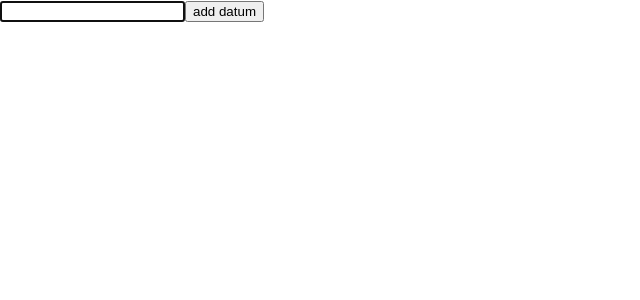
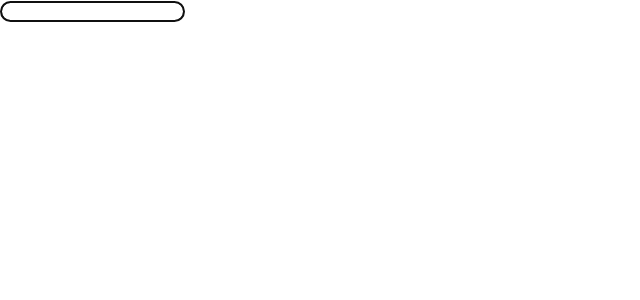
Before and after one commit to travisk-codes/datum-input-bar, a React (Create React App) app: page / in a window 1280 px wide. Shown: the top 300 px of the page, without its empty margins (0-640 px from the left). Built offline with nearby package versions, Linux system fonts and the light colour scheme.

Commit message:
modifies tests and implementations, adds example states to tests, renames keydown func, only renders "add datum" button if not empty, et al

```diff
--- a/src/DatumBar.css
+++ b/src/DatumBar.css
@@ -0,0 +1,13 @@
+.tag-name {
+	border-top-left-radius: 10px;
+	border-bottom-left-radius: 10px;
+}
+
+.tag-value {
+	border-top-right-radius: 10px;
+	border-bottom-right-radius: 10px;
+}
+
+.solo {
+	border-radius: 10px;
+}
--- a/src/DatumBar.tsx
+++ b/src/DatumBar.tsx
@@ -7,13 +7,25 @@ import React, {
 	KeyboardEvent,
 } from 'react'
 import { TagSegment } from './interfaces'
+import './DatumBar.css'
+
+export function findFocusedSeg(segs: TagSegment[]): number {
+	let focused = segs.filter(s => s.isFocused)
+	if (!focused.length) return -1
+	if (focused.length > 1)
+		throw new Error('more than one input is "focused"')
+	return segs
+		.map((s, i) => (s.isFocused ? i : 0))
+		.reduce((sum, i) => (sum += i))
+}
 
 // prettier-ignore
-export function addTagSeg(segs: TagSegment[]): TagSegment[] {
+export function addSeg(segs: TagSegment[]): TagSegment[] {
 	// prettier-ignore
 	let i: number = findFocusedSeg(segs)
 	if (segs.length && !segs[i].text) return segs
-	const newSeg: TagSegment = { text: '', isFocused: true }
+	let newSeg: TagSegment = { text: '', isFocused: true, isValue: false }
+	if (segs.length && !segs[i].isValue) newSeg.isValue = true
 	segs = segs.map(s => ({ ...s, isFocused: false }))
 	segs.splice(i + 1, 0, newSeg)
 	return segs
@@ -42,16 +54,6 @@ export function deleteSeg(
 	return otherSegs
 }
 
-export function findFocusedSeg(segs: TagSegment[]): number {
-	let focused = segs.filter(s => s.isFocused)
-	if (!focused.length) return -1
-	if (focused.length > 1)
-		throw new Error('more than one input is "focused"')
-	return segs
-		.map((s, i) => (s.isFocused ? i : 0))
-		.reduce((sum, i) => (sum += i))
-}
-
 export function changeFocusedSeg(
 	segs: TagSegment[],
 	i: number
@@ -70,32 +72,21 @@ export function changeFocusedSeg(
 export function placeAddValueButtons(
 	segs: TagSegment[]
 ): TagSegment[] {
-	let insert_at: number[] = []
-	let pad: number = 0
 	const button: TagSegment = {
 		text: '+',
 		isFocused: false,
-		hasValue: false,
+		isValue: true,
 	}
-	let newSegs = [...segs].map((s, i) => {
-		if (i > 0 && segs[i - 1].hasValue && s.hasValue)
-			throw new Error('a value cannot have a value')
-		if (i > 0 && segs[i - 1].hasValue) return s
-		if (s.text === '+') return s
-		if (s.text && !hasPair(segs, i)) {
-			insert_at.push(i + 1)
-			return { ...s, hasValue: false }
-		}
-		return s
+	let newSegs = [...segs]
+	let indexAdj = 0
+	segs.forEach((s, i) => {
+		if (!s.text) return
+		if (s.text === '+') return
+		if (hasPair(segs, i)) return
+		if (s.isValue) return
+		newSegs.splice(i + indexAdj + 1, 0, button)
+		indexAdj++
 	})
-	for (let i of insert_at) {
-		if (i === newSegs.length) {
-			newSegs.push(button)
-		} else {
-			newSegs.splice(i + pad, 0, button)
-			pad++
-		}
-	}
 	return newSegs
 }
 
@@ -105,20 +96,10 @@ export function hasPair(
 ): boolean {
 	if (i < 0 || i >= segs.length)
 		throw new Error('index out of range')
-	if (segs[i].hasValue) return true
-	if (segs[i + 1] && segs[i + 1].text === '+') return true
-	return false
-}
-
-export function isAValue(
-	segs: TagSegment[],
-	i: number
-): boolean {
-	if (i < 0 || i >= segs.length)
-		throw new Error('index out of range')
-	if (!segs[i - 1]) return false
-	if (segs[i - 1].hasValue) return true
-	if (segs[i].text === '+') return true
+	if (segs[i].isValue) return true
+	if (!segs[i + 1]) return false
+	if (segs[i + 1].text === '+') return true
+	if (segs[i + 1].isFocused) return true
 	return false
 }
 
@@ -155,11 +136,12 @@ export default function DatumBar() {
 	const newSeg = [{ text: '', isFocused: true }]
 	const [segments, setSegments] = useState(newSeg)
 	let refs: any[] = []
+
 	useEffect(() => {
 		refs[findFocusedSeg(segments)].focus()
 	})
 
-	function handleKeyDown(
+	function checkForBackspace(
 		e: KeyboardEvent<HTMLInputElement>
 	) {
 		// prettier-ignore
@@ -175,30 +157,37 @@ export default function DatumBar() {
 		e.preventDefault()
 		let newSegs: TagSegment[] = [...segments]
 		newSegs[i].text = e.currentTarget.value
-		setSegments(
-			removeValueFromEmptyTag(placeAddValueButtons(newSegs))
-		)
+		console.log(newSegs[i].isValue)
+		if (!newSegs[i].isValue)
+			newSegs = placeAddValueButtons(newSegs)
+		newSegs = removeValueFromEmptyTag(newSegs)
+		setSegments(newSegs)
 	}
 
 	function handleFocus(i: number) {
 		let newSegs: TagSegment[] = [...segments]
-		setSegments(makeEmptySegsButtons(newSegs))
+		newSegs = changeFocusedSeg(newSegs, i)
+		newSegs = makeEmptySegsButtons(newSegs)
+		setSegments(newSegs)
 	}
 
 	function handleSubmit(e: FormEvent<HTMLFormElement>) {
 		e.preventDefault()
-		let newSegs: TagSegment[] = addTagSeg([...segments])
+		let newSegs: TagSegment[] = [...segments]
+		newSegs = addSeg(newSegs)
 		let i: number = findFocusedSeg(newSegs)
-		console.log(i)
-		console.log(isAValue(segments, i))
-		if (isAValue(segments, i)) i += 1
 		newSegs = changeFocusedSeg(newSegs, i)
 		setSegments(newSegs)
 	}
 
 	function renderSegments(segments: TagSegment[]) {
 		return segments.map((s, i) => {
-			let input = (
+			const classes: string = `
+				${s.isValue ? 'tag-value' : 'tag-name'}
+				${hasPair(segments, i) ? '' : 'solo'}
+			`
+			if (s.isFocused) {
+				return (
 					<input
 						key={i}
 						ref={input => (refs[i] = input)}
@@ -206,22 +195,42 @@ export default function DatumBar() {
 						value={s.text}
 						onFocus={e => handleFocus(i)}
 						onChange={e => handleChange(e, i)}
-					onKeyDown={handleKeyDown}
+						onKeyDown={checkForBackspace}
+						className={classes}
 					/>
 				)
-			let button = (
-				<button onFocus={e => handleFocus(i)} key={i}>
+			} else {
+				return (
+					<button
+						onFocus={e => handleFocus(i)}
+						key={i}
+						className={classes}
+					>
 						{s.text}
 					</button>
 				)
-			return s.isFocused ? input : button
+			}
 		})
 	}
 
+	function renderButton(): any {
+		if (segments.length > 1)
+			return <button type='submit'>add datum</button>
+	}
 	return (
 		<form onSubmit={handleSubmit}>
 			{renderSegments(segments)}
-			<button type='submit'>add datum</button>
+			{renderButton()}
 		</form>
 	)
 }
+
+/*
+['']
+> a
+['a', +t, +d, 'add']
+> TAB
+['a', '', +d, 'add']
+> TAB
+['a', '+t', '', 'add']
+*/
--- a/src/interfaces.ts
+++ b/src/interfaces.ts
@@ -7,7 +7,7 @@ export interface TagSegment {
 	text: string
 	isFocused: boolean
 	placeholder?: string
-	hasValue?: boolean
+	isValue?: boolean
 }
 
 export interface Datum {
```
Also changed, not shown: 1 other file (tests, documents, lock files or other folders). Lines whose indentation alone changed are shown as unchanged.
